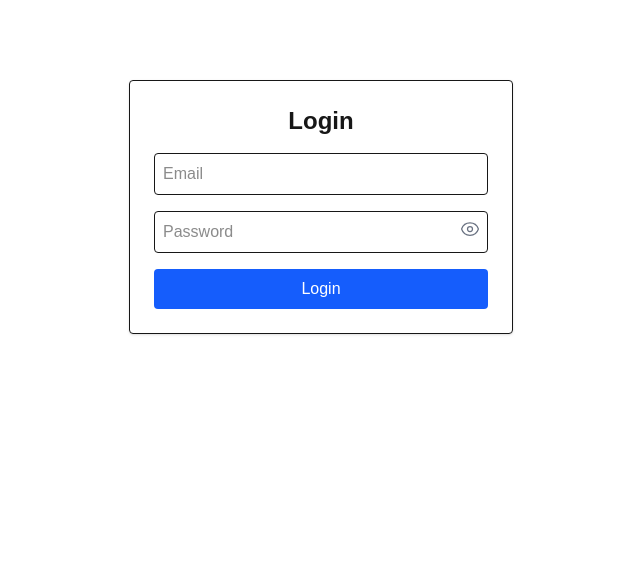
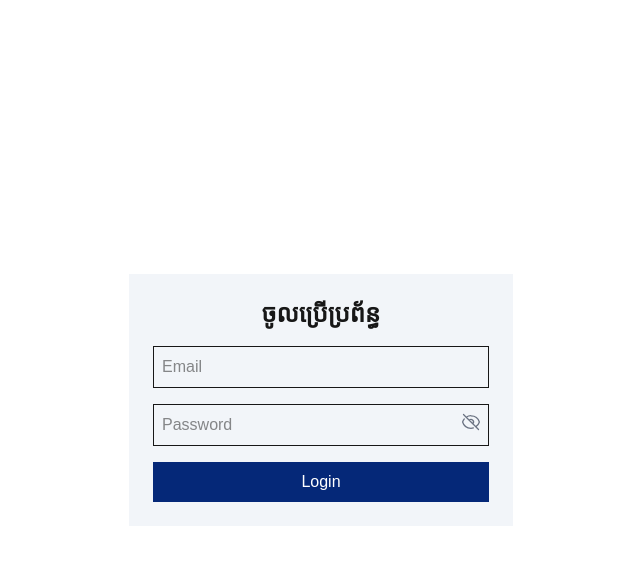
Before and after one commit to siemseko/resize_image, a Next.js app: page / in a window 1280 px wide. Shown: the top 564 px of the page, without its empty margins (319-959 px from the left). Built offline with nearby package versions, Linux system fonts and the light colour scheme.

Commit message:
update ui

```diff
--- a/src/app/dashboard/ImageToText/page.tsx
+++ b/src/app/dashboard/ImageToText/page.tsx
@@ -64,8 +64,10 @@ export default function ImageToText() {
   }, []);
 
   return (
+    <>
+      <Navbar />
       <div className="max-w-xl mx-auto p-6 space-y-6">
-      <Navbar />
+
 
         <h1 className="text-2xl font-bold text-center">
           🖼️ Image to Text (OCRsd) <br />
@@ -73,7 +75,7 @@ export default function ImageToText() {
         </h1>
 
         {/* Upload section */}
-      <div className="border-2 border-green-500 border-dashed p-4 rounded-md text-center">
+        <div className="border-2 border-green-500 border-dashed p-4 text-center">
           <label className="flex justify-center items-center gap-2 cursor-pointer text-green-600 font-medium">
             <CloudArrowUpIcon className="h-6 w-6" />
             Upload Image
@@ -95,7 +97,7 @@ export default function ImageToText() {
             <img
               src={URL.createObjectURL(image)}
               alt="Uploaded preview"
-            className="max-h-64 rounded shadow mx-auto"
+              className="max-h-64 shadow mx-auto"
             />
           </div>
         )}
@@ -104,14 +106,14 @@ export default function ImageToText() {
         <button
           onClick={handleConvert}
           disabled={!image || loading}
-        className="w-full bg-blue-600 text-white px-4 py-2 rounded disabled:opacity-50 font-[Kantumruy_Pro]"
+          className="w-full bg-blue-600 text-white px-4 py-2 disabled:opacity-50 font-[Kantumruy_Pro]"
         >
           {loading ? 'កំពុងបម្លែង...' : 'បម្លែងជាអក្សរ'}
         </button>
 
         {/* OCR Result */}
         {text && (
-        <div className="mt-4 p-4 bg-gray-100 rounded whitespace-pre-wrap border border-gray-300">
+          <div className="mt-4 p-4 bg-gray-100 whitespace-pre-wrap border border-gray-300">
             <strong>អត្ថបទបកប្រែ:</strong>
             <p>{text}</p>
           </div>
@@ -120,5 +122,6 @@ export default function ImageToText() {
         {/* Error Message */}
         {error && <div className="text-red-600 font-medium">{error}</div>}
       </div>
+    </>
   );
 }
--- a/src/app/dashboard/page.tsx
+++ b/src/app/dashboard/page.tsx
@@ -95,8 +95,11 @@ export default function ImageUploader() {
   };
 
   return (
+    <>
+      <Navbar />
+
       <div className="max-w-xl mx-auto p-6 space-y-6">
-      <Navbar />
+
         <h1 className="text-2xl font-bold">Upload or Paste Images (1280x720 Resize)</h1>
 
         {/* Resize mode selector */}
@@ -106,8 +109,7 @@ export default function ImageUploader() {
             <button
               key={mode}
               onClick={() => setResizeMode(mode as 'fill' | 'cover')}
-            className={`px-3 py-1 rounded ${
-              resizeMode === mode ? 'bg-green-600 text-white' : 'bg-gray-300'
+              className={`px-3 py-1 ${resizeMode === mode ? 'bg-green-600 text-white' : 'bg-gray-300'
                 }`}
             >
               {mode}
@@ -119,14 +121,14 @@ export default function ImageUploader() {
         <div className="flex gap-2">
           <button
             onClick={handleNewUpload}
-          className="bg-green-600 text-white px-4 py-2 rounded-full"
+            className="bg-green-600 text-white px-4 py-2"
           >
             New Upload
           </button>
           <button
             onClick={handleResizeAndDownload}
             disabled={loading || files.length === 0}
-          className="bg-green-600 text-white px-4 py-2 rounded-full flex items-center gap-2 disabled:opacity-50"
+            className="bg-green-600 text-white px-4 py-2 flex items-center gap-2 disabled:opacity-50"
           >
             <ArrowDownTrayIcon className="h-5 w-5" />
             {loading ? `Downloading... (${progress}%)` : 'Resize & Download'}
@@ -134,7 +136,7 @@ export default function ImageUploader() {
         </div>
 
         {/* Upload Input */}
-      <div className="border-2 border-green-500 border-dashed p-4 rounded-md">
+        <div className="border-2 border-green-500 border-dashed p-4">
           <label className="flex items-center gap-2 text-green-600 font-medium cursor-pointer">
             <CloudArrowUpIcon className="h-6 w-6" />
             Upload Images
@@ -152,15 +154,14 @@ export default function ImageUploader() {
         {/* Preview */}
         <div
           ref={pasteRef}
-        className="grid grid-cols-3 gap-2 max-h-80 overflow-auto border rounded p-2"
+          className="grid grid-cols-3 gap-2 max-h-80 overflow-auto border-2 border-green-500 border-dashed p-2"
         >
           {files.map((file, idx) => (
             <img
               key={idx}
               src={URL.createObjectURL(file)}
               alt={`preview-${idx}`}
-            className={`w-full h-24 rounded ${
-              resizeMode === 'cover' ? 'object-cover' : 'object-fill'
+              className={`w-full h-24 ${resizeMode === 'cover' ? 'object-cover' : 'object-fill'
                 }`}
             />
           ))}
@@ -168,13 +169,14 @@ export default function ImageUploader() {
 
         {/* Progress bar */}
         {loading && (
-        <div className="w-full bg-gray-200 rounded-full h-2">
+          <div className="w-full bg-gray-200 h-2 ">
             <div
-            className="bg-green-600 h-2 rounded-full transition-all"
+              className="bg-green-600 h-2 transition-all"
               style={{ width: `${progress}%` }}
             />
           </div>
         )}
       </div>
+    </>
   );
 }
--- a/src/app/login/page.tsx
+++ b/src/app/login/page.tsx
@@ -37,13 +37,17 @@ export default function LoginPage() {
   };
 
   return (
-    <div className="max-w-sm mx-auto mt-20 p-6 border rounded shadow">
-      <h1 className="text-2xl font-bold text-center mb-4">Login</h1>
+    <div className="min-h-screen flex items-center justify-center">
+      <div className="max-w-sm w-full p-6 bg-[#f2f5f9]">
+        <h1 className="text-2xl font-bold text-center mb-4 font-kantumruy">
+          ចូលប្រើប្រព័ន្ធ
+        </h1>
+
         <form onSubmit={handleSubmit} className="space-y-4">
           <input
             type="email"
             placeholder="Email"
-          className="w-full p-2 border rounded"
+            className="w-full p-2 border"
             value={email}
             onChange={(e) => setEmail(e.target.value)}
             required
@@ -52,26 +56,27 @@ export default function LoginPage() {
             <input
               type={showPassword ? 'text' : 'password'}
               placeholder="Password"
-            className="w-full p-2 border rounded"
+              className="w-full p-2 border"
               value={password}
               onChange={(e) => setPassword(e.target.value)}
               required
             />
             <button
               type="button"
-            className="absolute right-2 top-2 text-gray-500"
+              className="absolute right-2 top-2 text-gray-500 items-center"
               onClick={() => setShowPassword(!showPassword)}
             >
               {showPassword ? (
-              <EyeSlashIcon className="h-5 w-5" />
+                <EyeIcon className="h-5 w-5 cursor-pointer" />
               ) : (
-              <EyeIcon className="h-5 w-5" />
+
+                <EyeSlashIcon className="h-5 w-5 cursor-pointer" />
               )}
             </button>
           </div>
           <button
             type="submit"
-          className={`w-full py-2 rounded ${loading ? 'bg-gray-400' : 'bg-blue-600 text-white'}`}
+            className={`w-full py-2 cursor-pointer ${loading ? 'bg-[#f2f5f9]' : 'bg-[#052878] text-white'}`}
             disabled={loading}
           >
             {loading ? 'Logging in...' : 'Login'}
@@ -79,5 +84,7 @@ export default function LoginPage() {
           {error && <p className="text-red-500">{error}</p>}
         </form>
       </div>
+    </div>
+
   );
 }
--- a/src/components/Navbar.tsx
+++ b/src/components/Navbar.tsx
@@ -4,7 +4,7 @@ import { usePathname } from 'next/navigation';
 import clsx from 'clsx';
 
 const navItems = [
-  { name: 'Home', href: '/dashboard' },
+  { name: 'ResizeImage', href: '/dashboard' },
   { name: 'ImageToText', href: '/dashboard/ImageToText' },
 //   { name: 'Services', href: '/services' },
 //   { name: 'Contact', href: '/contact' },
@@ -14,8 +14,8 @@ export default function Navbar() {
   const pathname = usePathname();
 
   return (
-    <nav className="border-b flex">
-      <div className="max-w-6xl mx-auto px-4 py-3 flex space-x-6 font-semibold">
+   <nav className="flex bg-[#f2f5f9]">
+      <div className="container items-center justify-center max-w-6xl mx-auto px-4 py-3 flex space-x-6 font-semibold">
         {navItems.map(({ name, href }) => (
           <Link
             key={href}
@@ -23,23 +23,25 @@ export default function Navbar() {
             className={clsx(
               'relative pb-1',
               pathname === href
-                ? 'text-blue-600 after:absolute after:left-0 after:bottom-0 after:h-[2px] after:w-full after:bg-blue-600 after:rounded'
-                : 'text-gray-700 hover:text-blue-600'
+                ? 'text-[#052878] after:absolute after:left-0 after:bottom-0 after:h-[2px] after:w-full after:bg-[#052878] after:rounded'
+                : 'text-[#64748B] hover:text-[#052878]'
             )}
           >
             {name}
           </Link>
         ))}
-      </div>
-       <button
+
+           <button
         onClick={() => {
           localStorage.removeItem('auth');
           location.href = '/resize_image/login';
         }}
-        className="mb-2 bg-red-600 text-white px-4 py-2 rounded"
+        className="mb-2 bg-red-600 text-white px-4 py-2 cursor-pointer"
       >
         Logout
       </button>
+      </div>
+
     </nav>
   );
 }
```
Lines whose indentation alone changed are shown as unchanged.
